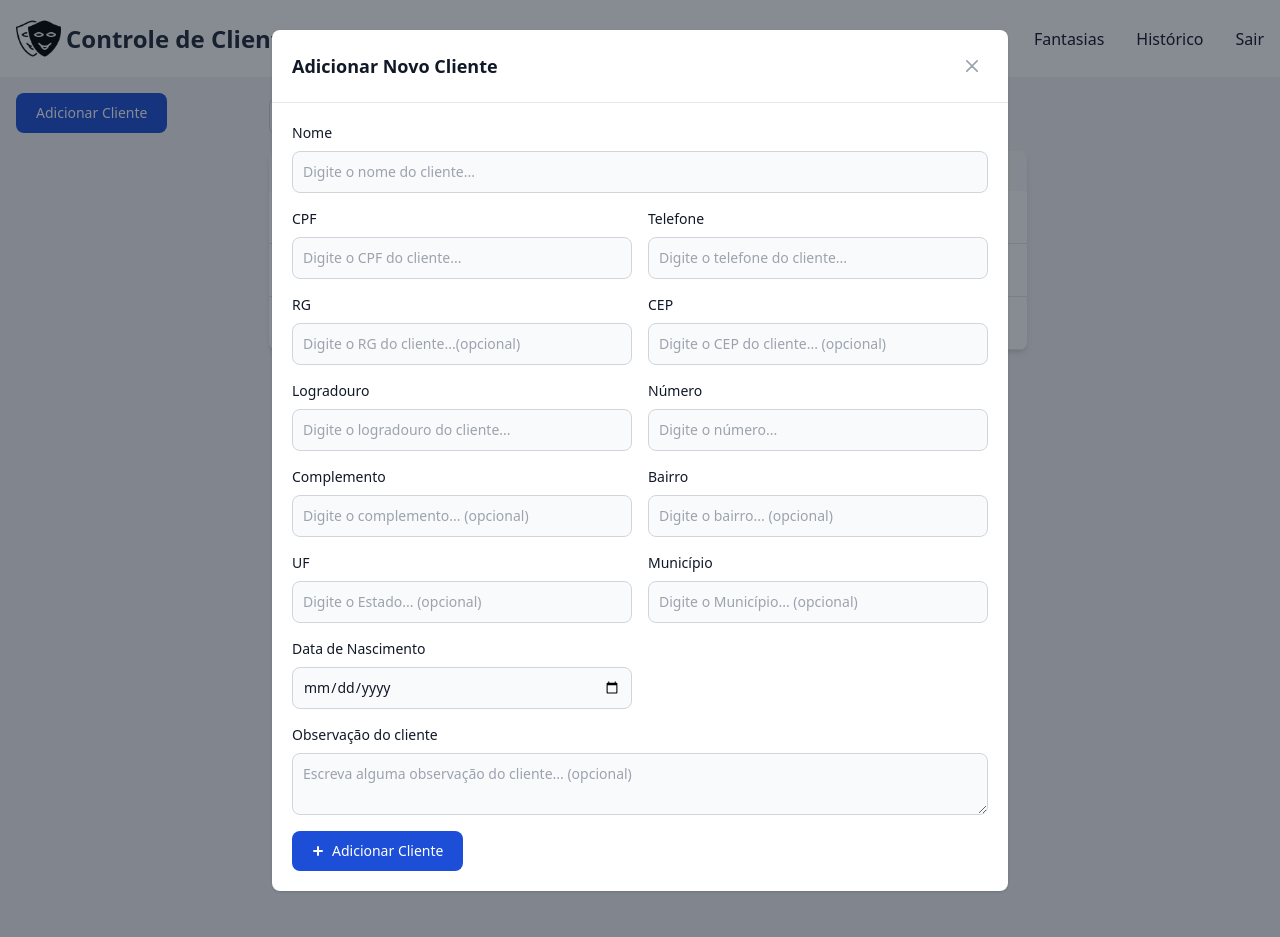
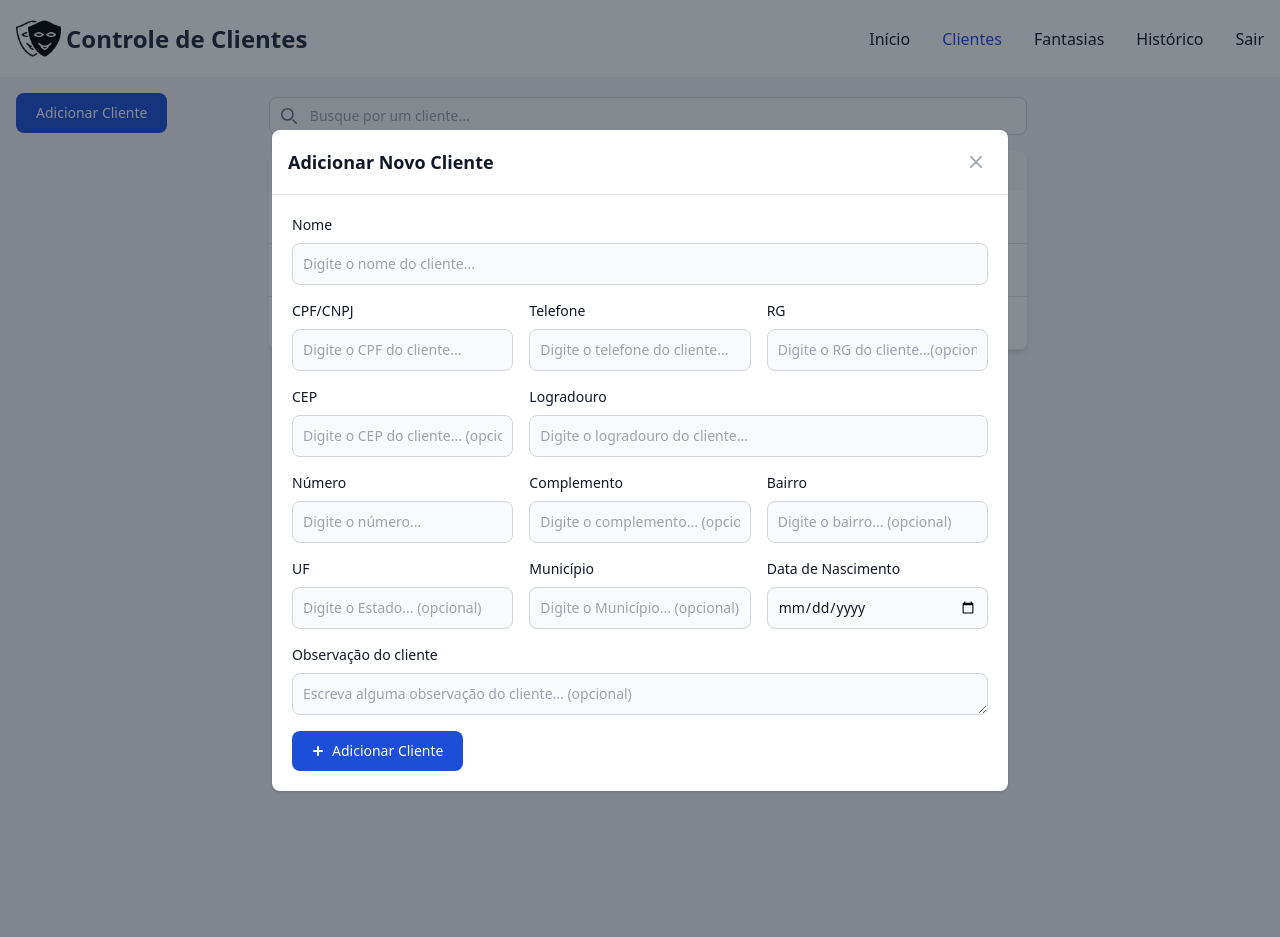
Before and after one commit to PedroFonseca08/Controle_Clientes_Fantasia, a Django app: page /controle/clientes/ in a window 1280 px wide, after a click on "Adicionar Cliente". Run offline with Django 5.2, Linux system fonts and the light colour scheme; a user stored in the database is signed in; data comes from the database, SQL or seed files in the repository; some libraries are stand-ins or nearby versions.

Commit message:
update: Ajustes Responsividade Tela Clientes

```diff
--- a/CCF/controle/templates/clientes.html
+++ b/CCF/controle/templates/clientes.html
@@ -4,13 +4,13 @@
 
     <div class="pt-4 pl-4">
         <!-- Modal toggle -->
-        <div class="fixed">
+        <div class="lg:fixed flex justify-center pb-5">
             <button data-modal-target="crud-modal" data-modal-toggle="crud-modal" class="block text-white bg-blue-700 hover:bg-blue-800 focus:ring-4 focus:outline-none focus:ring-blue-300 font-medium rounded-lg text-sm px-5 py-2.5 text-center" type="button">
                 Adicionar Cliente
             </button>
         </div>
         <div class="flex justify-center">
-            <div  class="flex flex-col w-3/5">
+            <div  class="flex flex-col lg:w-3/5 w-4/5">
             <div class="pb-4">
                 <div class="relative mt-1">
                     <div class="absolute inset-y-0 rtl:inset-r-0 start-0 flex items-center ps-3 pointer-events-none">
@@ -18,7 +18,7 @@
                             <path stroke="currentColor" stroke-linecap="round" stroke-linejoin="round" stroke-width="2" d="m19 19-4-4m0-7A7 7 0 1 1 1 8a7 7 0 0 1 14 0Z"/>
                         </svg>
                     </div>
-                    <input type="text" id="table-search" class="block pt-2 ps-10 text-sm text-gray-900 border border-gray-300 rounded-lg w-80 bg-gray-50 focus:ring-blue-500 focus:border-blue-500" placeholder="Busque por um cliente...">
+                    <input type="text" id="table-search" class="block pt-2 ps-10 text-sm text-gray-900 border border-gray-300 rounded-lg w-full bg-gray-50 focus:ring-blue-500 focus:border-blue-500" placeholder="Busque por um cliente...">
                 </div>
             </div>
             <div class="relative overflow-x-auto shadow-md sm:rounded-lg">
@@ -62,7 +62,7 @@
             <!-- Modal content -->
             <div class="relative bg-white rounded-lg shadow">
                 <!-- Modal header -->
-                <div class="flex items-center justify-between p-4 md:p-5 border-b rounded-t">
+                <div class="flex items-center justify-between p-4 border-b rounded-t">
                     <h3 class="text-lg font-semibold text-gray-900">
                         Adicionar Novo Cliente
                     </h3>
@@ -79,58 +79,58 @@
                 action="{% url 'clientes' %}"
                 >
                     {% csrf_token %}
-                    <div class="grid gap-4 mb-4 grid-cols-2">
-                        <div class="col-span-2">
+                    <div class="grid gap-4 mb-4 grid-cols-6">
+                        <div class="col-span-6">
                             <label class="block mb-2 text-sm font-medium text-gray-900">Nome</label>
                             <input type="text" name="nome" id="nome" class="bg-gray-50 border border-gray-300 text-gray-900 text-sm rounded-lg focus:ring-primary-600 focus:border-primary-600 block w-full p-2.5" placeholder="Digite o nome do cliente..." required="" onblur="validateNome('nome')">
                         </div>
-                        <div class="col-span-2 sm:col-span-1">
-                            <label class="block mb-2 text-sm font-medium text-gray-900">CPF</label>
+                        <div class="col-span-6 sm:col-span-2">
+                            <label class="block mb-2 text-sm font-medium text-gray-900">CPF/CNPJ</label>
                             <input type="text" name="cpf" id="cpf" class="bg-gray-50 border border-gray-300 text-gray-900 text-sm rounded-lg focus:ring-primary-600 focus:border-primary-600 block w-full p-2.5" placeholder="Digite o CPF do cliente..." required="" onblur="validateCPF('cpf')">
                         </div>
-                        <div class="col-span-2 sm:col-span-1">
+                        <div class="col-span-6 sm:col-span-2">
                         <label class="block mb-2 text-sm font-medium text-gray-900">Telefone</label>
                         <input type="text" name="telefone" id="telefone" class="bg-gray-50 border border-gray-300 text-gray-900 text-sm rounded-lg focus:ring-primary-600 focus:border-primary-600 block w-full p-2.5" placeholder="Digite o telefone do cliente..." required="" onblur="validateTel('telefone')">
                     </div>
-                    <div class="col-span-2 sm:col-span-1">
+                    <div class="col-span-6 sm:col-span-2">
                         <label class="block mb-2 text-sm font-medium text-gray-900">RG</label>
                         <input type="text" name="rg" id="rg" class="bg-gray-50 border border-gray-300 text-gray-900 text-sm rounded-lg focus:ring-primary-600 focus:border-primary-600 block w-full p-2.5" placeholder="Digite o RG do cliente...(opcional)" onblur="validateRG('rg')">
                     </div>
-                    <div class="col-span-2 sm:col-span-1">
+                    <div class="col-span-6 sm:col-span-2">
                         <label class="block mb-2 text-sm font-medium text-gray-900">CEP</label>
                         <input type="text" name="cep" id="cep" class="bg-gray-50 border border-gray-300 text-gray-900 text-sm rounded-lg focus:ring-primary-600 focus:border-primary-600 block w-full p-2.5" placeholder="Digite o CEP do cliente... (opcional)" onblur="validateCep('cep', 'C')">
                     </div>
-                    <div class="col-span-2 sm:col-span-1">
+                    <div class="col-span-6 sm:col-span-4">
                         <label class="block mb-2 text-sm font-medium text-gray-900">Logradouro</label>
                         <input type="text" name="logradouro" id="logradouro" class="bg-gray-50 border border-gray-300 text-gray-900 text-sm rounded-lg focus:ring-primary-600 focus:border-primary-600 block w-full p-2.5" placeholder="Digite o logradouro do cliente..." required="" onblur="validateLogradouro('logradouro')">
                     </div>
-                    <div class="col-span-2 sm:col-span-1">
+                    <div class="col-span-6 sm:col-span-2">
                         <label class="block mb-2 text-sm font-medium text-gray-900">Número</label>
                         <input type="text" name="num_logradouro" id="num_logradouro" class="bg-gray-50 border border-gray-300 text-gray-900 text-sm rounded-lg focus:ring-primary-600 focus:border-primary-600 block w-full p-2.5" placeholder="Digite o número..." required="" onblur="validateNumLogradouro('num_logradouro')">
                     </div>
-                    <div class="col-span-2 sm:col-span-1">
+                    <div class="col-span-6 sm:col-span-2">
                         <label class="block mb-2 text-sm font-medium text-gray-900">Complemento</label>
                         <input type="text" name="complemento_logradouro" id="complemento_logradouro" class="bg-gray-50 border border-gray-300 text-gray-900 text-sm rounded-lg focus:ring-primary-600 focus:border-primary-600 block w-full p-2.5" placeholder="Digite o complemento... (opcional)" onblur="validateComplemento('complemento_logradouro')">
                     </div>
-                    <div class="col-span-2 sm:col-span-1">
+                    <div class="col-span-6 sm:col-span-2">
                         <label class="block mb-2 text-sm font-medium text-gray-900">Bairro</label>
                         <input type="text" name="bairro_logradouro" id="bairro_logradouro" class="bg-gray-50 border border-gray-300 text-gray-900 text-sm rounded-lg focus:ring-primary-600 focus:border-primary-600 block w-full p-2.5" placeholder="Digite o bairro... (opcional)" onblur="validateBairro('bairro_logradouro')">
                     </div>
-                    <div class="col-span-2 sm:col-span-1">
+                    <div class="col-span-6 sm:col-span-2">
                         <label class="block mb-2 text-sm font-medium text-gray-900">UF</label>
                         <input type="text" name="uf_logradouro" id="uf_logradouro" class="bg-gray-50 border border-gray-300 text-gray-900 text-sm rounded-lg focus:ring-primary-600 focus:border-primary-600 block w-full p-2.5" placeholder="Digite o Estado... (opcional)" onblur="validateUF('uf_logradouro')">
                     </div>
-                    <div class="col-span-2 sm:col-span-1">
+                    <div class="col-span-6 sm:col-span-2">
                         <label class="block mb-2 text-sm font-medium text-gray-900">Município</label>
                         <input type="text" name="municipio_logradouro" id="municipio_logradouro" class="bg-gray-50 border border-gray-300 text-gray-900 text-sm rounded-lg focus:ring-primary-600 focus:border-primary-600 block w-full p-2.5" placeholder="Digite o Município... (opcional)" onblur="validateMunicipio('municipio_logradouro')">
                     </div>
-                    <div class="col-span-2 sm:col-span-1">
+                    <div class="col-span-6 sm:col-span-2">
                         <label class="block mb-2 text-sm font-medium text-gray-900">Data de Nascimento</label>
                         <input type="date" name="data_nasc" id="data_nasc" class="bg-gray-50 border border-gray-300 text-gray-900 text-sm rounded-lg focus:ring-primary-600 focus:border-primary-600 block w-full p-2.5">
                     </div>
-                        <div class="col-span-2">
+                        <div class="col-span-6">
                             <label class="block mb-2 text-sm font-medium text-gray-900">Observação do cliente</label>
-                            <textarea name="observacao" id="observacao" rows="2" class="block p-2.5 w-full text-sm text-gray-900 bg-gray-50 rounded-lg border border-gray-300 focus:ring-blue-500 focus:border-blue-500" placeholder="Escreva alguma observação do cliente... (opcional)" onblur="validateObs('observacao')"></textarea>
+                            <textarea name="observacao" id="observacao" rows="1" class="block p-2.5 w-full text-sm text-gray-900 bg-gray-50 rounded-lg border border-gray-300 focus:ring-blue-500 focus:border-blue-500" placeholder="Escreva alguma observação do cliente... (opcional)" onblur="validateObs('observacao')"></textarea>
                         </div>
                     </div>
                     <button type="submit" class="text-white inline-flex items-center bg-blue-700 hover:bg-blue-800 focus:ring-4 focus:outline-none focus:ring-blue-300 font-medium rounded-lg text-sm px-5 py-2.5 text-center">
@@ -148,7 +148,7 @@
             <!-- Modal content -->
             <div class="relative bg-white rounded-lg shadow">
                 <!-- Modal header -->
-                <div class="flex items-center justify-between p-4 md:p-5 border-b rounded-t">
+                <div class="flex items-center justify-between p-4 border-b rounded-t">
                     <h3 class="text-lg font-semibold text-gray-900">
                         Editar Cliente
                     </h3>
@@ -164,58 +164,58 @@
                 id="editar-form"
                 >
                     {% csrf_token %}
-                    <div class="grid gap-4 mb-4 grid-cols-2">
-                        <div class="col-span-2">
+                    <div class="grid gap-4 mb-4 grid-cols-6">
+                        <div class="col-span-6">
                             <label class="block mb-2 text-sm font-medium text-gray-900">Nome</label>
                             <input type="text" name="nome_edit" id="nome_edit" class="bg-gray-50 border border-gray-300 text-gray-900 text-sm rounded-lg focus:ring-primary-600 focus:border-primary-600 block w-full p-2.5" required="" onblur="validateNome('nome_edit')">
                         </div>
-                        <div class="col-span-2 sm:col-span-1">
-                            <label class="block mb-2 text-sm font-medium text-gray-900">CPF</label>
+                        <div class="col-span-6 sm:col-span-2">
+                            <label class="block mb-2 text-sm font-medium text-gray-900">CPF/CNPJ</label>
                             <input type="text" name="cpf_edit" id="cpf_edit" class="bg-gray-50 border border-gray-300 text-gray-900 text-sm rounded-lg focus:ring-primary-600 focus:border-primary-600 block w-full p-2.5" required="" onblur="validateCPF('cpf_edit')">
                         </div>
-                        <div class="col-span-2 sm:col-span-1">
+                        <div class="col-span-6 sm:col-span-2">
                         <label class="block mb-2 text-sm font-medium text-gray-900">Telefone</label>
                         <input type="text" name="telefone_edit" id="telefone_edit" class="bg-gray-50 border border-gray-300 text-gray-900 text-sm rounded-lg focus:ring-primary-600 focus:border-primary-600 block w-full p-2.5" required="" onblur="validateTel('telefone_edit')">
                     </div>
-                    <div class="col-span-2 sm:col-span-1">
+                    <div class="col-span-6 sm:col-span-2">
                         <label class="block mb-2 text-sm font-medium text-gray-900">RG</label>
                         <input type="text" name="rg_edit" id="rg_edit" class="bg-gray-50 border border-gray-300 text-gray-900 text-sm rounded-lg focus:ring-primary-600 focus:border-primary-600 block w-full p-2.5" onblur="validateRG('rg_edit')">
                     </div>
-                    <div class="col-span-2 sm:col-span-1">
+                    <div class="col-span-6 sm:col-span-2">
                         <label class="block mb-2 text-sm font-medium text-gray-900">CEP</label>
                         <input type="text" name="cep_edit" id="cep_edit" class="bg-gray-50 border border-gray-300 text-gray-900 text-sm rounded-lg focus:ring-primary-600 focus:border-primary-600 block w-full p-2.5" onblur="validateCep('cep_edit', 'E')">
                     </div>
-                    <div class="col-span-2 sm:col-span-1">
+                    <div class="col-span-6 sm:col-span-4">
                         <label class="block mb-2 text-sm font-medium text-gray-900">Logradouro</label>
                         <input type="text" name="logradouro_edit" id="logradouro_edit" class="bg-gray-50 border border-gray-300 text-gray-900 text-sm rounded-lg focus:ring-primary-600 focus:border-primary-600 block w-full p-2.5" required="" onblur="validateLogradouro('logradouro_edit')">
                     </div>
-                    <div class="col-span-2 sm:col-span-1">
+                    <div class="col-span-6 sm:col-span-2">
                         <label class="block mb-2 text-sm font-medium text-gray-900">Número</label>
                         <input type="text" name="num_logradouro_edit" id="num_logradouro_edit" class="bg-gray-50 border border-gray-300 text-gray-900 text-sm rounded-lg focus:ring-primary-600 focus:border-primary-600 block w-full p-2.5" required="" onblur="validateNumLogradouro('num_logradouro_edit')">
                     </div>
-                    <div class="col-span-2 sm:col-span-1">
+                    <div class="col-span-6 sm:col-span-2">
                         <label class="block mb-2 text-sm font-medium text-gray-900">Complemento</label>
                         <input type="text" name="complemento_logradouro_edit" id="complemento_logradouro_edit" class="bg-gray-50 border border-gray-300 text-gray-900 text-sm rounded-lg focus:ring-primary-600 focus:border-primary-600 block w-full p-2.5" onblur="validateComplemento('complemento_logradouro_edit')">
                     </div>
-                    <div class="col-span-2 sm:col-span-1">
+                    <div class="col-span-6 sm:col-span-2">
                         <label class="block mb-2 text-sm font-medium text-gray-900">Bairro</label>
                         <input type="text" name="bairro_logradouro_edit" id="bairro_logradouro_edit" class="bg-gray-50 border border-gray-300 text-gray-900 text-sm rounded-lg focus:ring-primary-600 focus:border-primary-600 block w-full p-2.5" onblur="validateBairro('bairro_logradouro_edit')">
                     </div>
-                    <div class="col-span-2 sm:col-span-1">
+                    <div class="col-span-6 sm:col-span-2">
                         <label class="block mb-2 text-sm font-medium text-gray-900">UF</label>
                         <input type="text" name="uf_logradouro_edit" id="uf_logradouro_edit" class="bg-gray-50 border border-gray-300 text-gray-900 text-sm rounded-lg focus:ring-primary-600 focus:border-primary-600 block w-full p-2.5" onblur="validateUF('uf_logradouro_edit')">
                     </div>
-                    <div class="col-span-2 sm:col-span-1">
+                    <div class="col-span-6 sm:col-span-2">
                         <label class="block mb-2 text-sm font-medium text-gray-900">Município</label>
                         <input type="text" name="municipio_logradouro_edit" id="municipio_logradouro_edit" class="bg-gray-50 border border-gray-300 text-gray-900 text-sm rounded-lg focus:ring-primary-600 focus:border-primary-600 block w-full p-2.5" onblur="validateMunicipio('municipio_logradouro_edit')">
                     </div>
-                    <div class="col-span-2 sm:col-span-1">
+                    <div class="col-span-6 sm:col-span-2">
                         <label class="block mb-2 text-sm font-medium text-gray-900">Data de Nascimento</label>
                         <input type="date" name="data_nasc_edit" id="data_nasc_edit" class="bg-gray-50 border border-gray-300 text-gray-900 text-sm rounded-lg focus:ring-primary-600 focus:border-primary-600 block w-full p-2.5">
                     </div>
-                        <div class="col-span-2">
+                        <div class="col-span-6">
                             <label class="block mb-2 text-sm font-medium text-gray-900">Observação do cliente</label>
-                            <textarea name="observacao_edit" id="observacao_edit" rows="2" class="block p-2.5 w-full text-sm text-gray-900 bg-gray-50 rounded-lg border border-gray-300 focus:ring-blue-500 focus:border-blue-500" onblur="validateObs('observacao_edit')"></textarea>
+                            <textarea name="observacao_edit" id="observacao_edit" rows="1" class="block p-2.5 w-full text-sm text-gray-900 bg-gray-50 rounded-lg border border-gray-300 focus:ring-blue-500 focus:border-blue-500" onblur="validateObs('observacao_edit')"></textarea>
                         </div>
                     </div>
                     <button type="button" onclick="editarCliente()" data-modal-toggle="editar-modal" class="text-white inline-flex items-center bg-blue-700 hover:bg-blue-800 focus:ring-4 focus:outline-none focus:ring-blue-300 font-medium rounded-lg text-sm px-5 py-2.5 text-center">
--- a/CCF/controle/templates/fantasias.html
+++ b/CCF/controle/templates/fantasias.html
@@ -4,7 +4,7 @@
 
     <div class="flex pt-4 pl-4 pr-4">
         <!-- Barra Lateral -->
-        <div class="w-1/6"">
+        <div class="w-1/6">
             <button data-modal-target="crud-modal" data-modal-toggle="crud-modal" class="block text-white bg-blue-700 hover:bg-blue-800 focus:ring-4 focus:outline-none focus:ring-blue-300 font-medium rounded-lg text-sm px-5 py-2.5 text-center" type="button">
                 Adicionar Fantasia
             </button>
```
